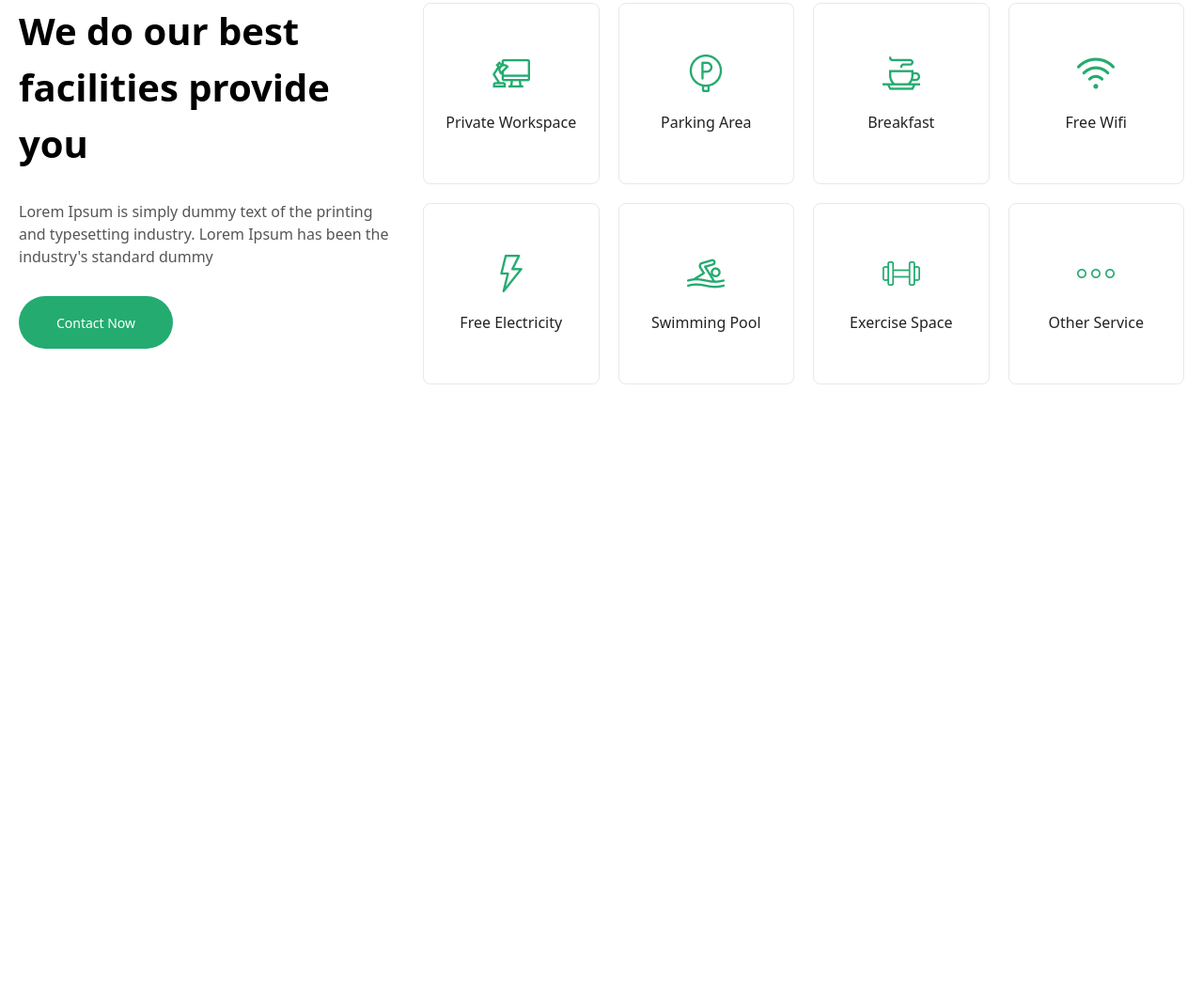
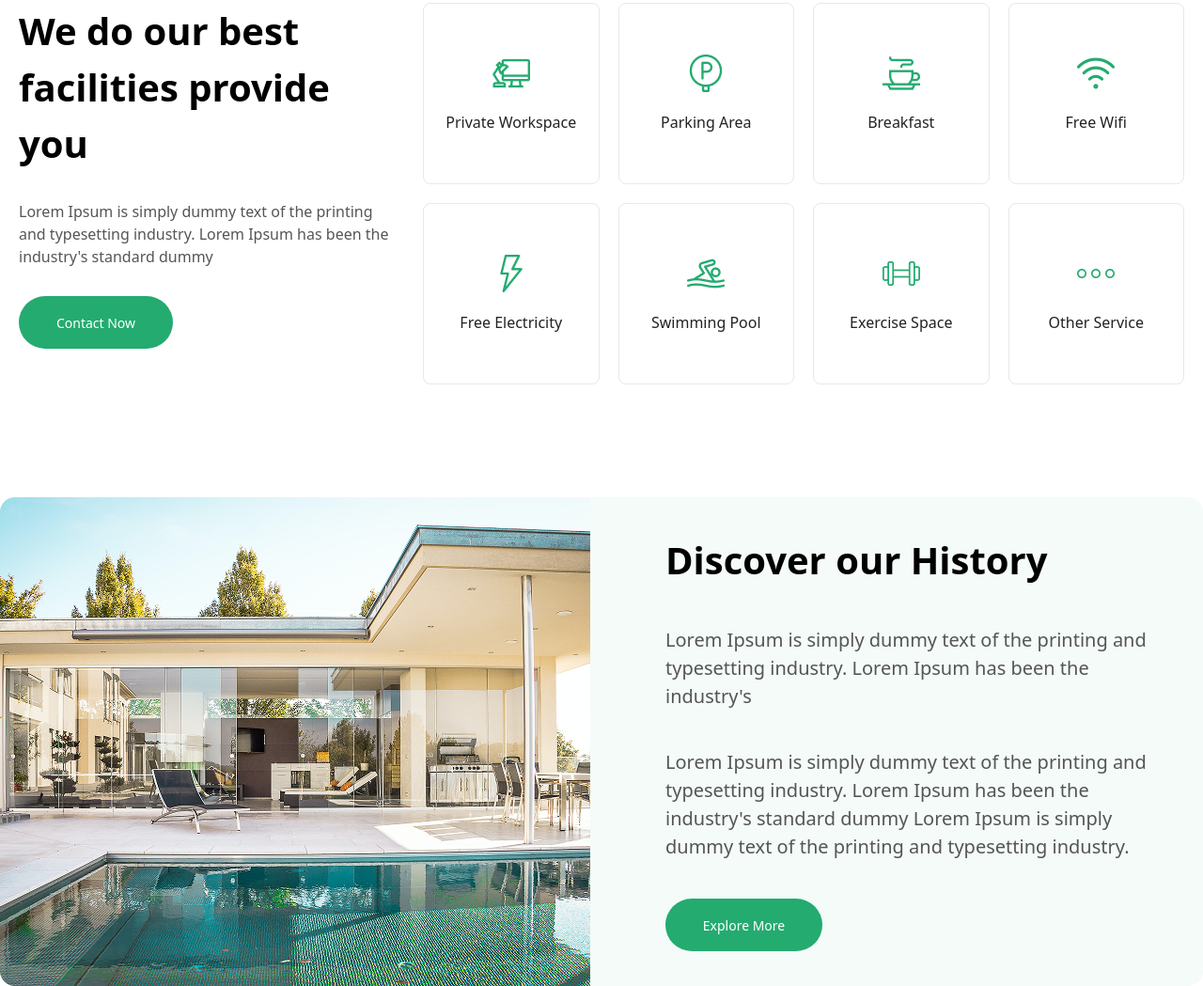
Before and after one commit to JM-2007-07/Hotels, a website: page index.html in a window 1280 px wide. Shown: the part 1609-2658 px from the top of the page at 94% size. Before the commit the page ends 2038 px from the top, so only its background shows below. Drawn offline with Linux system fonts and the light colour scheme.

Commit message:
4th section

```diff
--- a/index.html
+++ b/index.html
@@ -160,5 +160,16 @@
             </div>
         </div>
     </section>
+
+    <section class="m-5 p-5 lg:p-0 relative max-w-[1280px] lg:h-[520px] m-auto mt-[100px] rounded-[16px] bg-[#F4FBF8] flex gap-[20px] lg:gap-[50px] flex-col lg:items-center lg:flex-row">
+        <img class="lg:w-[628px] lg:h-[520px]" src="./Images/image (23).png" alt="">
+        <div class="p-[30px] flex flex-col gap-[30px] items-center lg:items-start lg:gap-[40px]">
+            <h1 class="text-[40px] font-[600] text-center lg:text-start">Discover our History</h1>
+            <p class="text-[20px] text-[#555555] text-center lg:text-start">Lorem Ipsum is simply dummy text of the printing and typesetting industry. Lorem Ipsum has been the industry's </p>
+            <p class="text-[20px] text-[#555555] text-center lg:text-start">Lorem Ipsum is simply dummy text of the printing and typesetting industry. Lorem Ipsum has been the industry's standard dummy Lorem Ipsum is simply dummy text of the printing and typesetting industry.</p>
+            <button class="w-[167px] h-[56px] rounded-[35px] bg-[#24AB70] flex justify-center items-center text-[14px] text-white">Explore More</button>
+        </div>
+    </section>
+
 </body>
 </html>
```
Also changed, not shown: Images/image (23).png (added), src/output.css.
